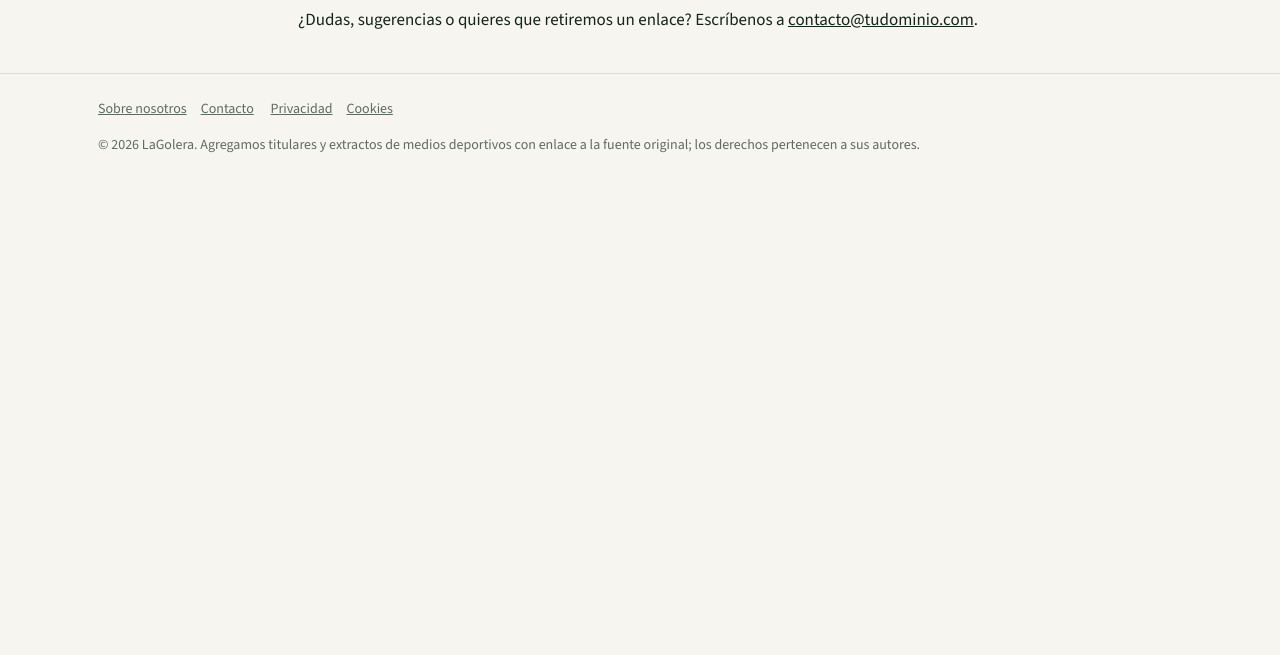
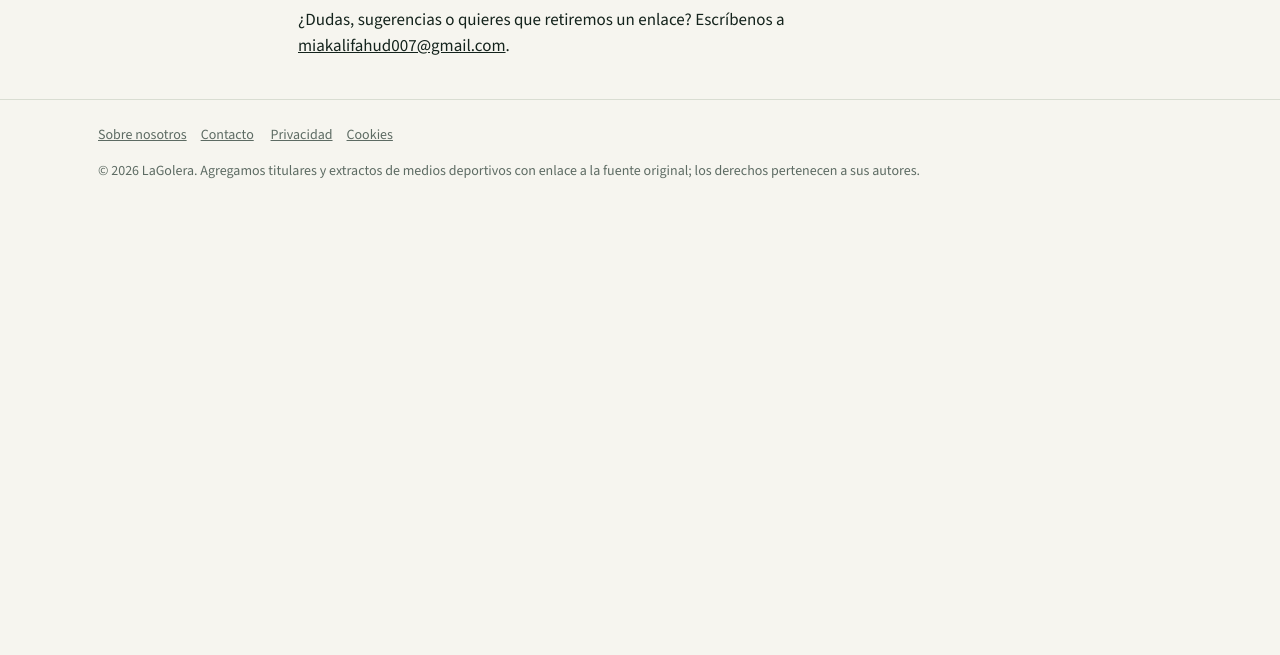
Before and after one commit to DILITHO/LaGolera, a plain HTML site: page docs/contacto.html in a window 1280 px wide. Shown: the part 145-800 px from the top of the page. Drawn offline with nearby package versions, Linux system fonts and the light colour scheme.

Commit message:
Actualizar noticias

```diff
--- a/docs/contacto.html
+++ b/docs/contacto.html
@@ -37,7 +37,7 @@ footer a{margin-right:14px;text-decoration:underline}
 </head><body>
 <header><div class="wrap bar"><a class="logo" href="/"><i></i>LaGolera</a>
 <nav><a href="/">Portada</a><a href="/sobre-nosotros.html">Sobre nosotros</a><a href="/contacto.html">Contacto</a></nav></div></header>
-<main class="page"><h1>Contacto</h1><p>¿Dudas, sugerencias o quieres que retiremos un enlace? Escríbenos a <a href='mailto:contacto@tudominio.com'><u>contacto@tudominio.com</u></a>.</p></main>
+<main class="page"><h1>Contacto</h1><p>¿Dudas, sugerencias o quieres que retiremos un enlace? Escríbenos a <a href='mailto:miakalifahud007@gmail.com'><u>miakalifahud007@gmail.com</u></a>.</p></main>
 <footer><div class="wrap"><a href="/sobre-nosotros.html">Sobre nosotros</a><a href="/contacto.html">Contacto</a>
 <a href="/privacidad.html">Privacidad</a><a href="/cookies.html">Cookies</a>
 <p>© 2026 LaGolera. Agregamos titulares y extractos de medios deportivos con enlace a la fuente original; los derechos pertenecen a sus autores.</p></div></footer>
```
Also changed, not shown: docs/index.html (+1 -1 lines), docs/privacidad.html (+1 -1 lines).
